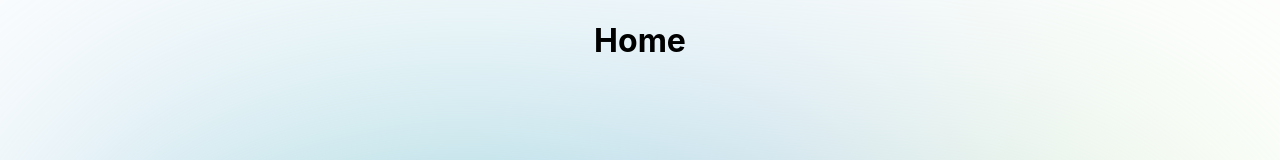
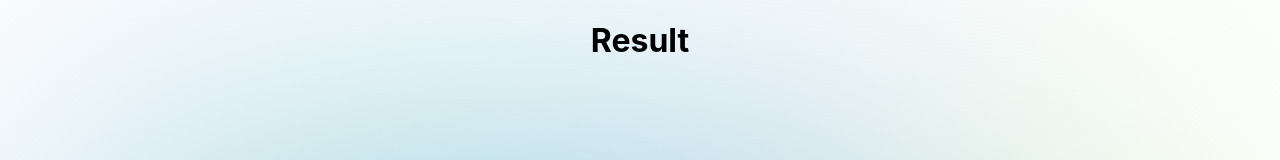
Before and after one commit to mehmetyilmaz001/mozio-challenge-ui, a React (Create React App) app: page /result in a window 1280 px wide. Shown: the top 160 px of the page. Built offline with nearby package versions, Linux system fonts and the light colour scheme.

Commit message:
Routing added

```diff
--- a/src/App.tsx
+++ b/src/App.tsx
@@ -1,17 +1,29 @@
 import React from 'react';
-import logo from './logo.svg';
+import { BrowserRouter, Routes, Route } from "react-router-dom";
 import { ConfigProvider } from 'antd';
+import { Home, Result } from './containers';
+
 import './App.css';
-import Home from './containers/home/Home';
 
 function App() {
   return (
     <ConfigProvider theme={{ token: { colorPrimary: '#00b96b' } }}>
-      <div className="App">
-          <Home />
-        </div>
+       <BrowserRouter basename="/">
+          <Routes>
+            <Route index element={<Home />} />
+            <Route path="result" element={<Result />} />
+            <Route path="*" element={<NoMatch />} />
+          </Routes>
+        </BrowserRouter>
     </ConfigProvider>
   );
 }
 
+const NoMatch = () => (
+  <div>
+    <h1>404</h1>
+    <p>Sorry, page not found</p>
+  </div>
+);
+
 export default App;
--- /dev/null
+++ b/src/containers/index.tsx
@@ -0,0 +1,4 @@
+import Home from "./home/Home";
+import Result from "./result/Result";
+
+export { Home, Result };
--- /dev/null
+++ b/src/containers/result/Result.tsx
@@ -0,0 +1,11 @@
+import PublicLayout from "../../layouts/PublicLayout";
+
+const Result = () => {
+    return (
+        <PublicLayout>
+            <h1>Result</h1>
+        </PublicLayout>
+    )
+}
+
+export default Result;
```
